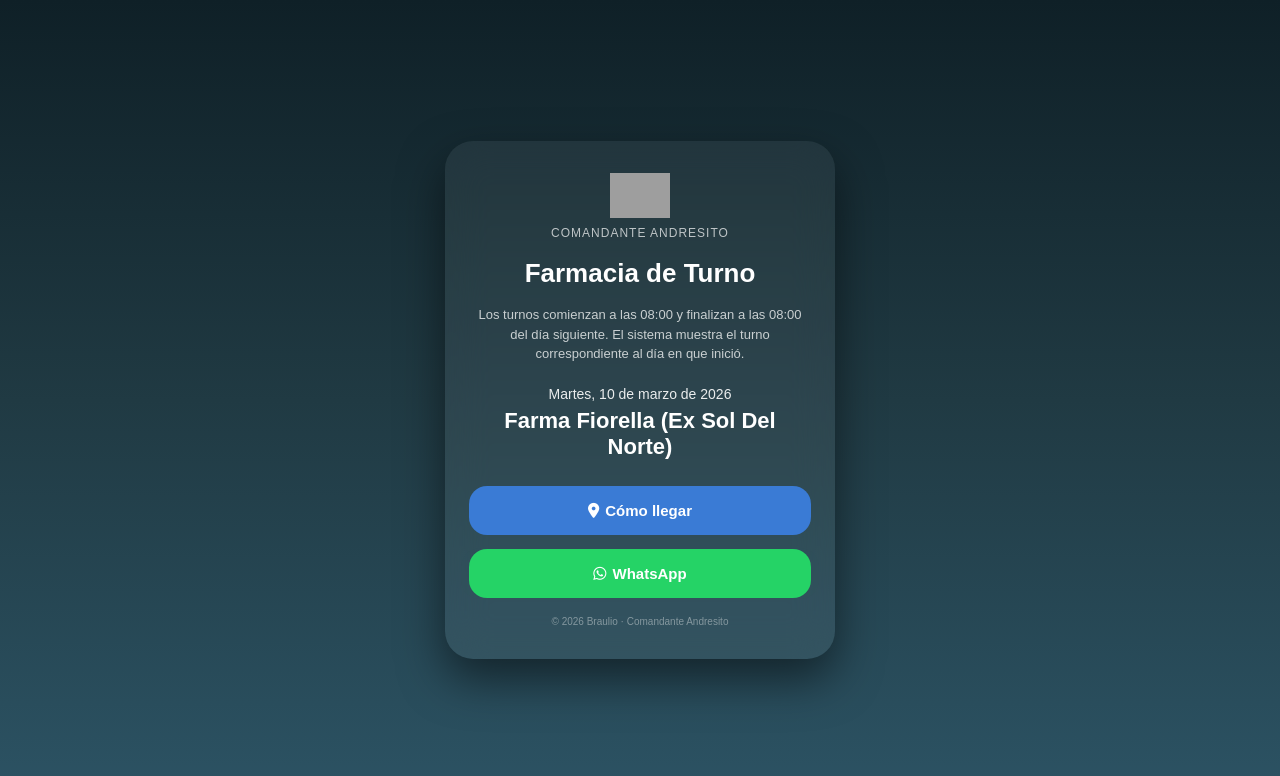
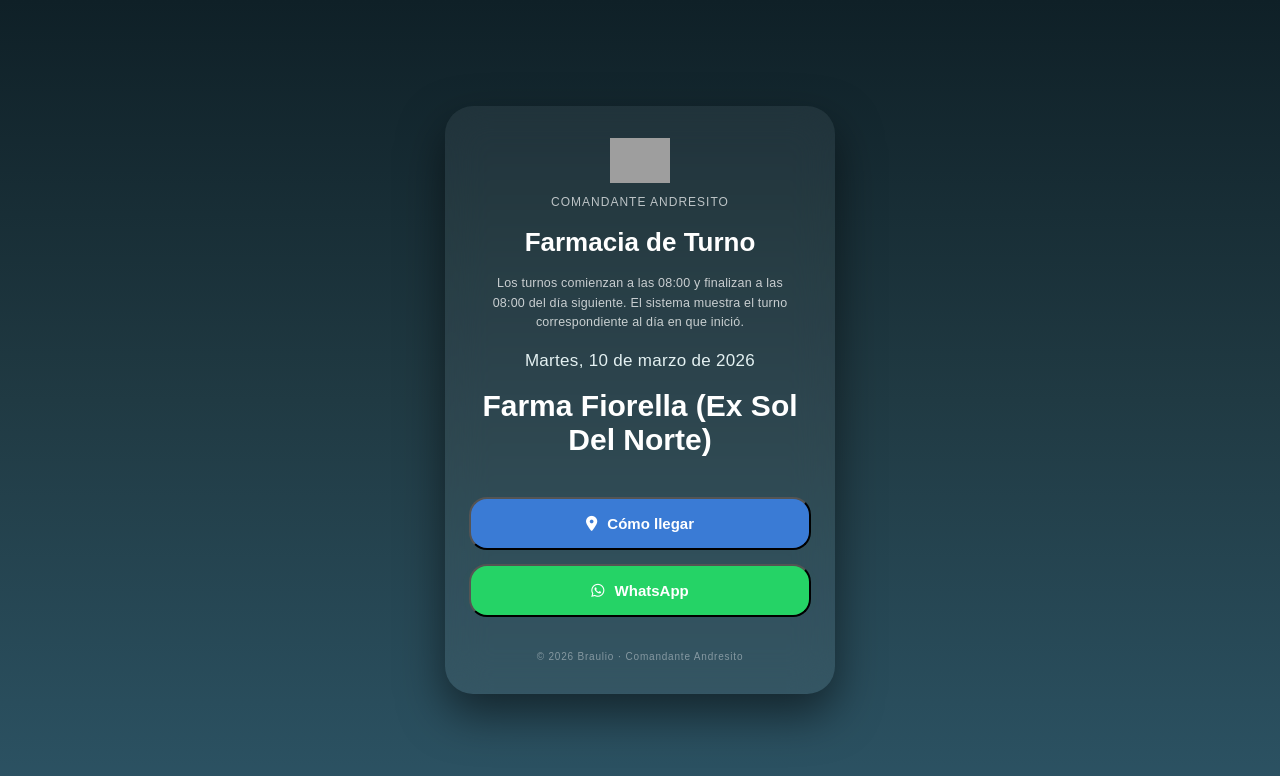
Before and after one commit to veronbraulio122-oss/Farmacias-de-turno, a plain HTML site: page index.html in a window 1280 px wide. Drawn offline with Linux system fonts and the light colour scheme; grey boxes are pictures that could not be loaded.

Commit message:
ajuste diseño logo y nombre farmacia

```diff
--- a/script.js
+++ b/script.js
@@ -9,221 +9,116 @@ const logoRed = document.querySelector(".logo-red");
 ================================= */
 
 const turnos = {
-  "2026-03-01": {
-    farmacia: "Red Farmako Farmacia Central",
-    maps: "https://maps.app.goo.gl/tEC8riH4RKpigxkw9",
-    whatsapp: "https://wa.link/qpba4b"
-  },
-  "2026-03-02": {
-    farmacia: "Farma Fiorella (Ex Sol Del Norte)",
-    maps: "https://maps.app.goo.gl/SG5ZjdTk6BvRHFAaA",
-    whatsapp: "https://wa.link/vyzpgz"
-  },
-  "2026-03-03": {
-    farmacia: "Farmacia Vital",
-    maps: "https://maps.app.goo.gl/rEbphDL5EbjfG1YZA",
-    whatsapp: "https://wa.link/gzim66"
-  },
-  "2026-03-04": {
-    farmacia: "Andresito",
-    maps: "https://maps.app.goo.gl/LvWpQRcGqmw3KtP9A",
-    whatsapp: "https://wa.link/ilssy6"
-  },
-  "2026-03-05": {
-    farmacia: "Avenida",
-    maps: "https://maps.app.goo.gl/5bQAsLomLDrukSbV9",
-    whatsapp: "https://wa.link/qo56va"
-  },
-  "2026-03-06": {
-    farmacia: "Red Farmako Farmacia Central",
-    maps: "https://maps.app.goo.gl/tEC8riH4RKpigxkw9",
-    whatsapp: "https://wa.link/qpba4b"
-  },
-  "2026-03-07": {
-    farmacia: "Farmanat",
-    maps: "https://maps.app.goo.gl/mDYA4AhvEz3kJPRH9",
-    whatsapp: "https://wa.link/7g8t67"
-  },
-  "2026-03-08": {
-    farmacia: "Red Farmako Farmavida",
-    maps: "https://maps.app.goo.gl/tuUsAGeGT3jeeg7B8",
-    whatsapp: "https://wa.link/mpvw1p"
-  },
-  "2026-03-09": {
-    farmacia: "Red Farmako Libertad",
-    maps: "https://maps.app.goo.gl/yzxJ5dzcD6AhPzae6",
-    whatsapp: "https://wa.link/wts1ui"
-  },
-  "2026-03-10": {
-    farmacia: "Farma Fiorella (Ex Sol Del Norte)",
-    maps: "https://maps.app.goo.gl/SG5ZjdTk6BvRHFAaA",
-    whatsapp: "https://wa.link/vyzpgz"
-  },
-  "2026-03-11": {
-    farmacia: "Farmacia Vital",
-    maps: "https://maps.app.goo.gl/rEbphDL5EbjfG1YZA",
-    whatsapp: "https://wa.link/gzim66"
-  },
-  "2026-03-12": {
-    farmacia: "Andresito",
-    maps: "https://maps.app.goo.gl/LvWpQRcGqmw3KtP9A",
-    whatsapp: "https://wa.link/ilssy6"
-  },
-  "2026-03-13": {
-    farmacia: "Avenida",
-    maps: "https://maps.app.goo.gl/5bQAsLomLDrukSbV9",
-    whatsapp: "https://wa.link/qo56va"
-  },
-  "2026-03-14": {
-    farmacia: "Red Farmako Farmacia Central",
-    maps: "https://maps.app.goo.gl/tEC8riH4RKpigxkw9",
-    whatsapp: "https://wa.link/qpba4b"
-  },
-  "2026-03-15": {
-    farmacia: "Farmanat",
-    maps: "https://maps.app.goo.gl/mDYA4AhvEz3kJPRH9",
-    whatsapp: "https://wa.link/7g8t67"
-  },
-  "2026-03-16": {
-    farmacia: "Red Farmako Farmavida",
-    maps: "https://maps.app.goo.gl/tuUsAGeGT3jeeg7B8",
-    whatsapp: "https://wa.link/mpvw1p"
-  },
-  "2026-03-17": {
-    farmacia: "Red Farmako Libertad",
-    maps: "https://maps.app.goo.gl/yzxJ5dzcD6AhPzae6",
-    whatsapp: "https://wa.link/wts1ui"
-  },
-  "2026-03-18": {
-    farmacia: "Farma Fiorella (Ex Sol Del Norte)",
-    maps: "https://maps.app.goo.gl/SG5ZjdTk6BvRHFAaA",
-    whatsapp: "https://wa.link/vyzpgz"
-  },
-  "2026-03-19": {
-    farmacia: "Farmacia Vital",
-    maps: "https://maps.app.goo.gl/rEbphDL5EbjfG1YZA",
-    whatsapp: "https://wa.link/gzim66"
-  },
-  "2026-03-20": {
-    farmacia: "Andresito",
-    maps: "https://maps.app.goo.gl/LvWpQRcGqmw3KtP9A",
-    whatsapp: "https://wa.link/ilssy6"
-  },
-  "2026-03-21": {
-    farmacia: "Avenida",
-    maps: "https://maps.app.goo.gl/5bQAsLomLDrukSbV9",
-    whatsapp: "https://wa.link/qo56va"
-  },
-  "2026-03-22": {
-    farmacia: "Red Farmako Farmacia Central",
-    maps: "https://maps.app.goo.gl/tEC8riH4RKpigxkw9",
-    whatsapp: "https://wa.link/qpba4b"
-  },
-  "2026-03-23": {
-    farmacia: "Farmanat",
-    maps: "https://maps.app.goo.gl/mDYA4AhvEz3kJPRH9",
-    whatsapp: "https://wa.link/7g8t67"
-  },
-  "2026-03-24": {
-    farmacia: "Red Farmako Farmavida",
-    maps: "https://maps.app.goo.gl/tuUsAGeGT3jeeg7B8",
-    whatsapp: "https://wa.link/mpvw1p"
-  },
-  "2026-03-25": {
-    farmacia: "Red Farmako Libertad",
-    maps: "https://maps.app.goo.gl/yzxJ5dzcD6AhPzae6",
-    whatsapp: "https://wa.link/wts1ui"
-  },
-  "2026-03-26": {
-    farmacia: "Farma Fiorella (Ex Sol Del Norte)",
-    maps: "https://maps.app.goo.gl/SG5ZjdTk6BvRHFAaA",
-    whatsapp: "https://wa.link/vyzpgz"
-  },
-  "2026-03-27": {
-    farmacia: "Farmacia Vital",
-    maps: "https://maps.app.goo.gl/rEbphDL5EbjfG1YZA",
-    whatsapp: "https://wa.link/gzim66"
-  },
-  "2026-03-28": {
-    farmacia: "Andresito",
-    maps: "https://maps.app.goo.gl/LvWpQRcGqmw3KtP9A",
-    whatsapp: "https://wa.link/ilssy6"
-  },
-  "2026-03-29": {
-    farmacia: "Avenida",
-    maps: "https://maps.app.goo.gl/5bQAsLomLDrukSbV9",
-    whatsapp: "https://wa.link/qo56va"
-  },
-  "2026-03-30": {
-    farmacia: "Red Farmako Farmacia Central",
-    maps: "https://maps.app.goo.gl/tEC8riH4RKpigxkw9",
-    whatsapp: "https://wa.link/qpba4b"
-  },
-  "2026-03-31": {
-    farmacia: "Farmanat",
-    maps: "https://maps.app.goo.gl/mDYA4AhvEz3kJPRH9",
-    whatsapp: "https://wa.link/7g8t67"
-  }
+
+"2026-03-01":{farmacia:"Red Farmako Farmacia Central",maps:"https://maps.app.goo.gl/tEC8riH4RKpigxkw9",whatsapp:"https://wa.link/qpba4b"},
+"2026-03-02":{farmacia:"Farma Fiorella (Ex Sol Del Norte)",maps:"https://maps.app.goo.gl/SG5ZjdTk6BvRHFAaA",whatsapp:"https://wa.link/vyzpgz"},
+"2026-03-03":{farmacia:"Farmacia Vital",maps:"https://maps.app.goo.gl/rEbphDL5EbjfG1YZA",whatsapp:"https://wa.link/gzim66"},
+"2026-03-04":{farmacia:"Andresito",maps:"https://maps.app.goo.gl/LvWpQRcGqmw3KtP9A",whatsapp:"https://wa.link/ilssy6"},
+"2026-03-05":{farmacia:"Avenida",maps:"https://maps.app.goo.gl/5bQAsLomLDrukSbV9",whatsapp:"https://wa.link/qo56va"},
+"2026-03-06":{farmacia:"Red Farmako Farmacia Central",maps:"https://maps.app.goo.gl/tEC8riH4RKpigxkw9",whatsapp:"https://wa.link/qpba4b"},
+"2026-03-07":{farmacia:"Farmanat",maps:"https://maps.app.goo.gl/mDYA4AhvEz3kJPRH9",whatsapp:"https://wa.link/7g8t67"},
+"2026-03-08":{farmacia:"Red Farmako Farmavida",maps:"https://maps.app.goo.gl/tuUsAGeGT3jeeg7B8",whatsapp:"https://wa.link/mpvw1p"},
+"2026-03-09":{farmacia:"Red Farmako Libertad",maps:"https://maps.app.goo.gl/yzxJ5dzcD6AhPzae6",whatsapp:"https://wa.link/wts1ui"},
+"2026-03-10":{farmacia:"Farma Fiorella (Ex Sol Del Norte)",maps:"https://maps.app.goo.gl/SG5ZjdTk6BvRHFAaA",whatsapp:"https://wa.link/vyzpgz"},
+"2026-03-11":{farmacia:"Farmacia Vital",maps:"https://maps.app.goo.gl/rEbphDL5EbjfG1YZA",whatsapp:"https://wa.link/gzim66"},
+"2026-03-12":{farmacia:"Andresito",maps:"https://maps.app.goo.gl/LvWpQRcGqmw3KtP9A",whatsapp:"https://wa.link/ilssy6"},
+"2026-03-13":{farmacia:"Avenida",maps:"https://maps.app.goo.gl/5bQAsLomLDrukSbV9",whatsapp:"https://wa.link/qo56va"},
+"2026-03-14":{farmacia:"Red Farmako Farmacia Central",maps:"https://maps.app.goo.gl/tEC8riH4RKpigxkw9",whatsapp:"https://wa.link/qpba4b"},
+"2026-03-15":{farmacia:"Farmanat",maps:"https://maps.app.goo.gl/mDYA4AhvEz3kJPRH9",whatsapp:"https://wa.link/7g8t67"},
+"2026-03-16":{farmacia:"Red Farmako Farmavida",maps:"https://maps.app.goo.gl/tuUsAGeGT3jeeg7B8",whatsapp:"https://wa.link/mpvw1p"},
+"2026-03-17":{farmacia:"Red Farmako Libertad",maps:"https://maps.app.goo.gl/yzxJ5dzcD6AhPzae6",whatsapp:"https://wa.link/wts1ui"},
+"2026-03-18":{farmacia:"Farma Fiorella (Ex Sol Del Norte)",maps:"https://maps.app.goo.gl/SG5ZjdTk6BvRHFAaA",whatsapp:"https://wa.link/vyzpgz"},
+"2026-03-19":{farmacia:"Farmacia Vital",maps:"https://maps.app.goo.gl/rEbphDL5EbjfG1YZA",whatsapp:"https://wa.link/gzim66"},
+"2026-03-20":{farmacia:"Andresito",maps:"https://maps.app.goo.gl/LvWpQRcGqmw3KtP9A",whatsapp:"https://wa.link/ilssy6"},
+"2026-03-21":{farmacia:"Avenida",maps:"https://maps.app.goo.gl/5bQAsLomLDrukSbV9",whatsapp:"https://wa.link/qo56va"},
+"2026-03-22":{farmacia:"Red Farmako Farmacia Central",maps:"https://maps.app.goo.gl/tEC8riH4RKpigxkw9",whatsapp:"https://wa.link/qpba4b"},
+"2026-03-23":{farmacia:"Farmanat",maps:"https://maps.app.goo.gl/mDYA4AhvEz3kJPRH9",whatsapp:"https://wa.link/7g8t67"},
+"2026-03-24":{farmacia:"Red Farmako Farmavida",maps:"https://maps.app.goo.gl/tuUsAGeGT3jeeg7B8",whatsapp:"https://wa.link/mpvw1p"},
+"2026-03-25":{farmacia:"Red Farmako Libertad",maps:"https://maps.app.goo.gl/yzxJ5dzcD6AhPzae6",whatsapp:"https://wa.link/wts1ui"},
+"2026-03-26":{farmacia:"Farma Fiorella (Ex Sol Del Norte)",maps:"https://maps.app.goo.gl/SG5ZjdTk6BvRHFAaA",whatsapp:"https://wa.link/vyzpgz"},
+"2026-03-27":{farmacia:"Farmacia Vital",maps:"https://maps.app.goo.gl/rEbphDL5EbjfG1YZA",whatsapp:"https://wa.link/gzim66"},
+"2026-03-28":{farmacia:"Andresito",maps:"https://maps.app.goo.gl/LvWpQRcGqmw3KtP9A",whatsapp:"https://wa.link/ilssy6"},
+"2026-03-29":{farmacia:"Avenida",maps:"https://maps.app.goo.gl/5bQAsLomLDrukSbV9",whatsapp:"https://wa.link/qo56va"},
+"2026-03-30":{farmacia:"Red Farmako Farmacia Central",maps:"https://maps.app.goo.gl/tEC8riH4RKpigxkw9",whatsapp:"https://wa.link/qpba4b"},
+"2026-03-31":{farmacia:"Farmanat",maps:"https://maps.app.goo.gl/mDYA4AhvEz3kJPRH9",whatsapp:"https://wa.link/7g8t67"}
+
 };
 
 /* ===============================
-   LÓGICA
+LOGICA
 ================================= */
 
-// Obtener fecha actual en formato YYYY-MM-DD
 const hoy = new Date();
 const fechaISO = hoy.toISOString().split("T")[0];
 
-const opciones = { weekday: 'long', year: 'numeric', month: 'long', day: 'numeric' };
+const opciones = { weekday:'long', year:'numeric', month:'long', day:'numeric' };
 let fechaTexto = hoy.toLocaleDateString('es-AR', opciones);
 fechaElemento.textContent =
 fechaTexto.charAt(0).toUpperCase() + fechaTexto.slice(1);
 
-if (turnos[fechaISO]) {
+if(turnos[fechaISO]){
 
 const info = turnos[fechaISO];
 
-  farmaciaElemento.textContent = info.farmacia;
+let nombreMostrar = info.farmacia;
 
-  btnMaps.onclick = () => window.open(info.maps, "_blank");
-  btnWpp.onclick = () => window.open(info.whatsapp, "_blank");
+/* quitar "Red Farmako" si existe */
 
-  if (info.farmacia.includes("Red Farmako")) {
-    logoRed.style.display = "block";
+if(info.farmacia.includes("Red Farmako")){
+
+logoRed.style.display="block";
+
+nombreMostrar = info.farmacia
+.replace("Red Farmako","")
+.replace("Farmacia","")
+.trim();
+
 lanzarConfetti();
-  } else {
-    logoRed.style.display = "none";
+
+}else{
+
+logoRed.style.display="none";
+
 }
 
-} else {
+farmaciaElemento.textContent = nombreMostrar;
 
-  farmaciaElemento.textContent = "Sin turno cargado";
-  logoRed.style.display = "none";
+btnMaps.onclick = () => window.open(info.maps,"_blank");
+btnWpp.onclick = () => window.open(info.whatsapp,"_blank");
+
+}else{
+
+farmaciaElemento.textContent="Sin turno cargado";
+logoRed.style.display="none";
+
 }
 
 /* ===============================
 CONFETTI
 ================================= */
 
-function lanzarConfetti() {
-  const colores = ["#72bd99", "#5da685", "#8fd6b7", "#4fae88"];
-  const cantidad = 100;
+function lanzarConfetti(){
 
-  for (let i = 0; i < cantidad; i++) {
-    const confetti = document.createElement("div");
+const colores=["#72bd99","#5da685","#8fd6b7","#4fae88"];
+const cantidad=100;
+
+for(let i=0;i<cantidad;i++){
+
+const confetti=document.createElement("div");
 confetti.classList.add("confetti");
 
-    confetti.style.left = Math.random() * 100 + "vw";
-    confetti.style.width = (Math.random() * 6 + 4) + "px";
-    confetti.style.height = (Math.random() * 10 + 6) + "px";
-    confetti.style.backgroundColor =
-      colores[Math.floor(Math.random() * colores.length)];
+confetti.style.left=Math.random()*100+"vw";
+confetti.style.width=(Math.random()*6+4)+"px";
+confetti.style.height=(Math.random()*10+6)+"px";
+confetti.style.backgroundColor=colores[Math.floor(Math.random()*colores.length)];
 
-    const duracion = Math.random() * 2 + 2;
-    confetti.style.animationDuration = duracion + "s";
+const duracion=Math.random()*2+2;
+confetti.style.animationDuration=duracion+"s";
 
 document.body.appendChild(confetti);
 
-    setTimeout(() => confetti.remove(), duracion * 1000);
+setTimeout(()=>confetti.remove(),duracion*1000);
+
 }
+
 }
--- a/style.css
+++ b/style.css
@@ -23,8 +23,6 @@ background:linear-gradient(180deg,#0f2027,#203a43,#2c5364);
 color:#ffffff;
 
 overflow:hidden;
-
-position:relative;
 
 }
 
@@ -53,11 +51,11 @@ animation:fadeIn .6s ease forwards;
 
 position:relative;
 
-z-index:5;
+z-index:2;
 
 }
 
-/* ANIMACION ENTRADA */
+/* ANIMACION */
 
 @keyframes fadeIn{
 
@@ -73,12 +71,25 @@ transform:translateY(0);
 
 }
 
-/* LOGO */
+/* LOGO MUNICIPIO */
 
 .logo-municipio{
 
 width:60px;
-margin-bottom:4px;
+
+margin-bottom:8px;
+
+}
+
+/* LOGO RED FARMAKO */
+
+.logo-red{
+
+width:220px;
+
+margin:5px auto 10px auto;
+
+display:none;
 
 }
 
@@ -92,7 +103,7 @@ letter-spacing:1px;
 
 text-transform:uppercase;
 
-opacity:.7;
+opacity:0.7;
 
 margin-bottom:18px;
 
@@ -110,17 +121,21 @@ margin-bottom:16px;
 
 }
 
-/* TEXTO */
+/* TEXTO INFO */
 
 .info{
 
-font-size:13px;
+font-size:12.5px;
 
-line-height:1.5;
+line-height:1.55;
 
-opacity:.75;
+opacity:0.75;
 
-margin-bottom:22px;
+max-width:300px;
+
+margin:0 auto 18px auto;
+
+letter-spacing:0.2px;
 
 }
 
@@ -128,56 +143,50 @@ margin-bottom:22px;
 
 .fecha{
 
-font-size:14px;
+font-size:17px;
+
+font-weight:500;
+
+margin-top:12px;
 
 margin-bottom:6px;
 
-opacity:.9;
+color:#e4f1f2;
+
+letter-spacing:0.3px;
 
 }
 
-/* FARMACIA */
+/* NOMBRE FARMACIA */
 
 .nombre-farmacia{
 
-font-size:22px;
+font-size:30px;
 
 font-weight:700;
 
-margin-bottom:26px;
+margin-top:18px;
+
+margin-bottom:40px;
 
 }
 
 /* BOTONES */
 
-.btn{
+.btn {
+width:100%;
+padding:16px;
+margin-bottom:14px;
+border-radius:18px;
+text-decoration:none;
+font-weight:600;
+font-size:15px;
+transition:all 0.25s ease;
+display:inline-block;
+}
 
-width:100%;
-
-padding:16px;
-
-margin-bottom:14px;
-
-border-radius:18px;
-
-text-decoration:none;
-
-font-weight:600;
-
-font-size:15px;
-
-transition:all .25s ease;
-
-display:flex;
-align-items:center;
-justify-content:center;
-
-gap:6px;
-
-cursor:pointer;
-
-border:none;
-
+.btn i {
+margin-right:6px;
 }
 
 /* MAPS */
@@ -198,53 +207,30 @@ transform:scale(1.03);
 
 /* WHATSAPP */
 
-.btn-wpp{
-
+.btn-wpp {
 background:#25D366;
-
 color:white;
-
 position:relative;
-
 }
 
-/* PULSO WHATSAPP */
+/* Pulso sutil */
 
-.btn-wpp::after{
-
+.btn-wpp::after {
 content:"";
-
 position:absolute;
-
 inset:0;
-
 border-radius:18px;
-
-background:rgba(37,211,102,.4);
-
+background:rgba(37,211,102,0.4);
 animation:pulse 2s infinite;
-
 z-index:-1;
-
 }
 
-@keyframes pulse{
+/* ANIMACION PULSO */
 
-0%{
-transform:scale(1);
-opacity:.5;
-}
-
-70%{
-transform:scale(1.05);
-opacity:0;
-}
-
-100%{
-transform:scale(1);
-opacity:0;
-}
-
+@keyframes pulse {
+0%{transform:scale(1);opacity:0.5;}
+70%{transform:scale(1.05);opacity:0;}
+100%{transform:scale(1);opacity:0;}
 }
 
 /* FOOTER */
@@ -253,13 +239,15 @@ opacity:0;
 
 font-size:10px;
 
-opacity:.4;
+opacity:0.4;
 
-margin-top:18px;
+margin-top:20px;
+
+letter-spacing:0.8px;
 
 }
 
-/* ================= CONFETTI ================= */
+/* CONFETTI */
 
 .confetti{
 
@@ -267,7 +255,7 @@ position:fixed;
 
 top:-20px;
 
-opacity:.9;
+opacity:0.9;
 
 z-index:1;
 
```
Also changed, not shown: index.html (+2 -0 lines). Lines whose indentation alone changed are shown as unchanged.
